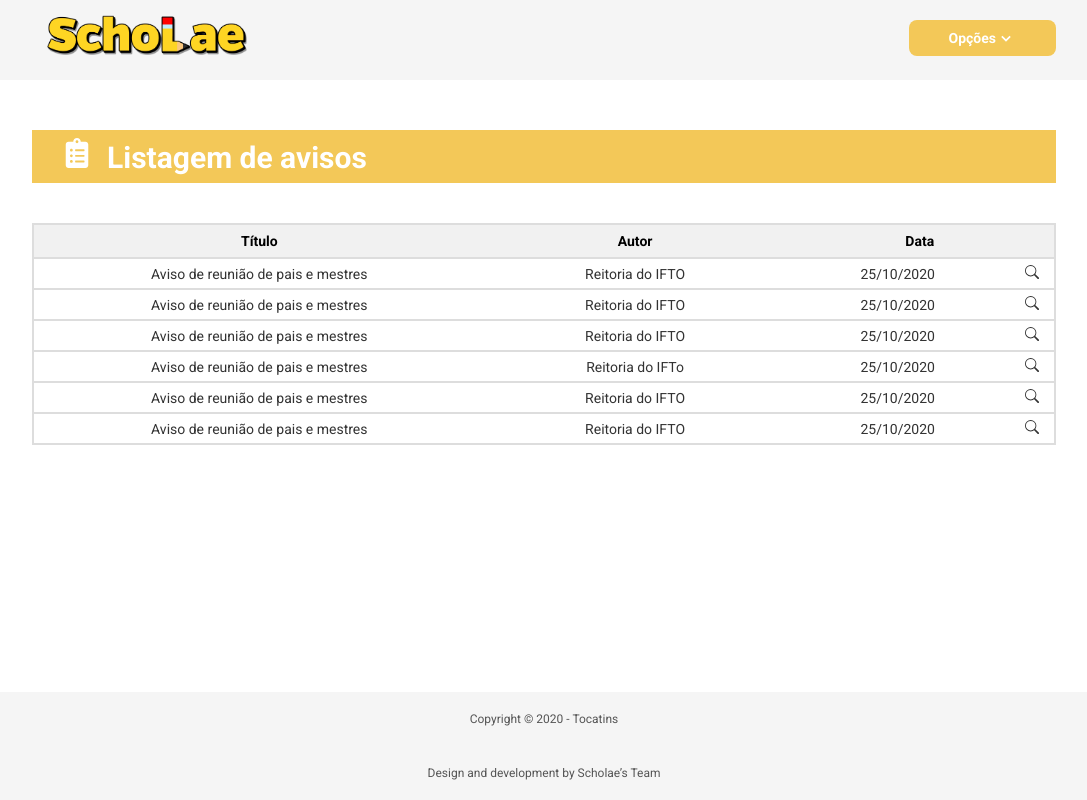
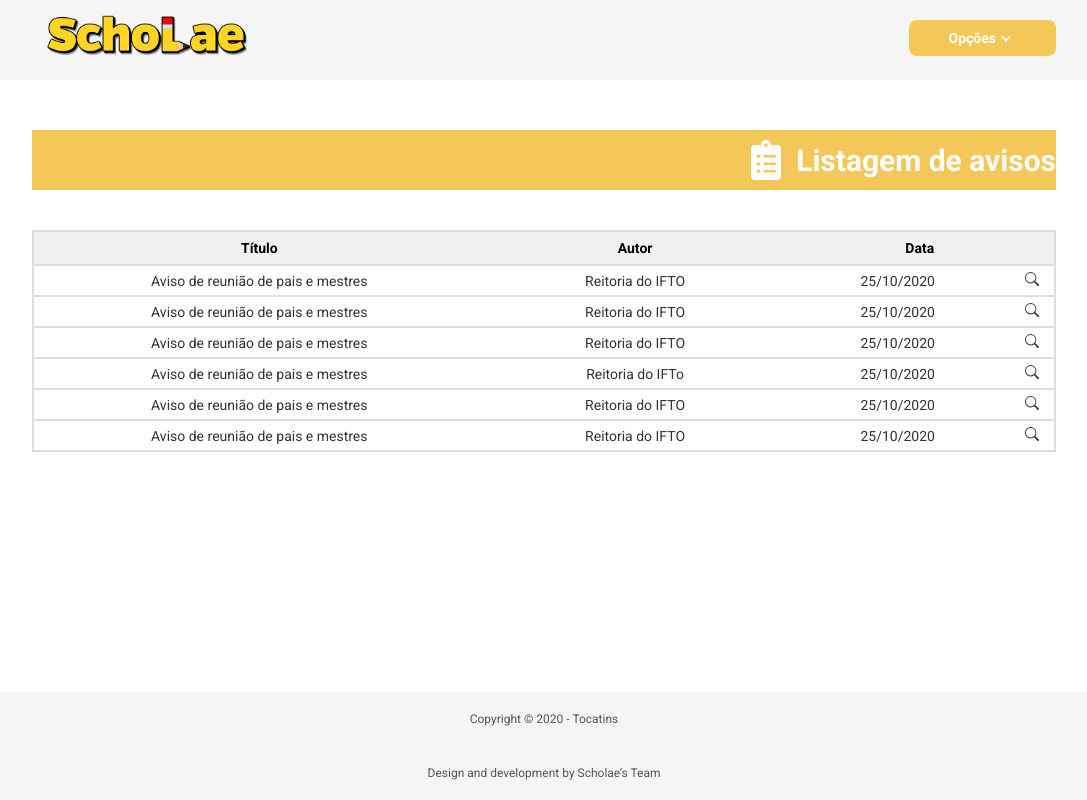
Before and after one commit to flaviomanuel/scholae, a React (Create React App) app in the folder web/: page /list-message in a window 1280 px wide. Shown: the whole page, without its empty margins (96-1183 px from the left). Built offline with nearby package versions, Linux system fonts and the light colour scheme.

Commit message:
organizing ListPage resposivity and Header component

```diff
--- a/web/src/components/Header/components/DropdownMenu/styles.js
+++ b/web/src/components/Header/components/DropdownMenu/styles.js
@@ -4,6 +4,7 @@ import { BiChevronLeft} from 'react-icons/bi'
 export const DropdownContainer = styled.ul`
     border-radius: 8px 8px 0px 0px;
     cursor: pointer;
+
 
     position: relative;
     top: 20px;
@@ -24,6 +25,16 @@ export const FirstItem = styled.a`
     display: flex;
     justify-content: space-between;
     align-items: center;
+
+    @media(max-width: 500px) {
+    padding: 0.5rem 2rem;
+
+}
+
+@media(max-width: 350px) {
+    padding: 0.5rem 1rem;
+
+}
 `;
 
 
--- a/web/src/components/Header/styles.js
+++ b/web/src/components/Header/styles.js
@@ -21,4 +21,8 @@ export const HeaderLogo = styled.img`
    height: 4rem;
     margin: 1.5rem;
 
+@media(max-width: 350px) {
+    height: 3rem;
+    margin-top: 2rem;
+}
 `;
--- a/web/src/components/Table/index.js
+++ b/web/src/components/Table/index.js
@@ -4,8 +4,10 @@ import { TableContainer,
          Thead,
          Tbody,
          TH,
+         Caption,
+         CaptionContainer,
+         TextCaption,
          IconCaption,
-         Caption
           } from "./styles";
 
 import TableLine from './components/TableLine';
@@ -17,8 +19,10 @@ function Table() {
 
 
             <Caption>
-                <IconCaption/>
-                Listagem de avisos
+                <CaptionContainer>
+                    <IconCaption/>
+                    <TextCaption>Listagem de avisos</TextCaption>
+                </CaptionContainer>
             </Caption>
 
 
--- a/web/src/components/Table/styles.js
+++ b/web/src/components/Table/styles.js
@@ -7,33 +7,52 @@ export const TableContainer = styled.table`
     border-collapse: collapse;
 
     width: 100%;
+    min-width: 200px;
     margin: 0 auto 0 auto;
     border: 2px solid #ddd;
+
 
 
 `;
 
 
 export const Caption = styled.caption`
-   background-color: var(--color-yellow-main);
-   color: white;
+    background-color: var(--color-yellow-main);
+    text-align: left;
+
+    padding: 1rem 0px;
+    margin-bottom: 4rem;
+
+`;
+
+export const CaptionContainer = styled.div`
+    display:flex;
+    align-items: center;
+    justify-content: end;
+`;
+
+export const TextCaption = styled.span`
+    color: white;
     font-size: 3rem;
 
     font-weight: 600;
-    padding: 8px 0px;
-    margin-bottom: 4rem;
 
-    text-align: left;
+    @media(max-width: 450px) {
+    font-size: 2rem;
+}
+
+
 `;
 
+export const IconCaption = styled(FaClipboardList)`
+  width: 4rem;
+  height: 4rem;
 
-
-export const IconCaption = styled(FaClipboardList)`
-  width: 3rem;
-  height: 3rem;
-  margin: 0 1.5rem 0 3rem;
-
-
+    margin: 0 1rem 0 3rem;
+    @media(max-width: 450px) {
+        width: 3rem;
+        height: 3rem;
+}
 `;
 
 export const Thead = styled.thead`
--- a/web/src/pages/HomePage/styles.js
+++ b/web/src/pages/HomePage/styles.js
@@ -45,7 +45,7 @@ export const LinkA = styled(Link)`
     font-size: 1.8;
     margin: 5px;
 
-    @media(min-width: 900px){
+    @media(min-width: 700px){
         justify-items: center;
         align-items: center;
         height: 11rem;
--- a/web/src/pages/ListPage/index.js
+++ b/web/src/pages/ListPage/index.js
@@ -9,13 +9,10 @@ function ListPage(){
     return (
         <Container>
             <Header/>
-        <BoxContainer>
-            <Table/>
 
-        </BoxContainer>
-
-
-
+            <BoxContainer>
+                <Table/>
+            </BoxContainer>
 
            <Footer/>
         </Container>
--- a/web/src/pages/LoginPage/index.js
+++ b/web/src/pages/LoginPage/index.js
@@ -1,10 +1,18 @@
 import React from 'react';
+
+import { Container, BoxContainer} from '../../assets/styles/global'
+import Header from '../../components/Header';
+
 
 function LoginPage(){
     return (
-        <div>
-            login Page Content
-        </div>
+        <Container>
+            <Header/>
+
+        <BoxContainer>
+
+        </BoxContainer>
+        </Container>
     )
 }
 
```
